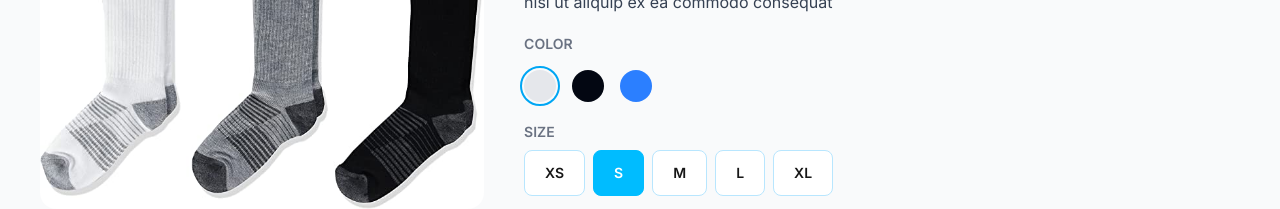
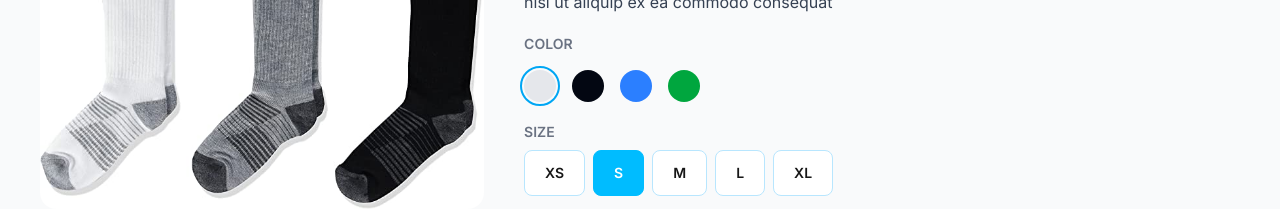
Before and after one commit to dev-dabid/next-ecommerce, a Next.js app: page /collections/1 in a window 1280 px wide. Shown: the part 412-621 px from the top of the page. Built offline with nearby package versions, Linux system fonts and the light colour scheme.

Commit message:
feat: add red color option to colors array in ProductView

```diff
--- a/src/components/ProductView.tsx
+++ b/src/components/ProductView.tsx
@@ -17,6 +17,7 @@ const ProductView = ({ id }: ProductViewProps) => {
     { name: "white", color: "bg-gray-200" },
     { name: "black", color: "bg-gray-950" },
     { name: "blue", color: "bg-blue-500" },
+    { name: "red", color: "bg-green-600" },
   ];
 
   const sizes = [
```
